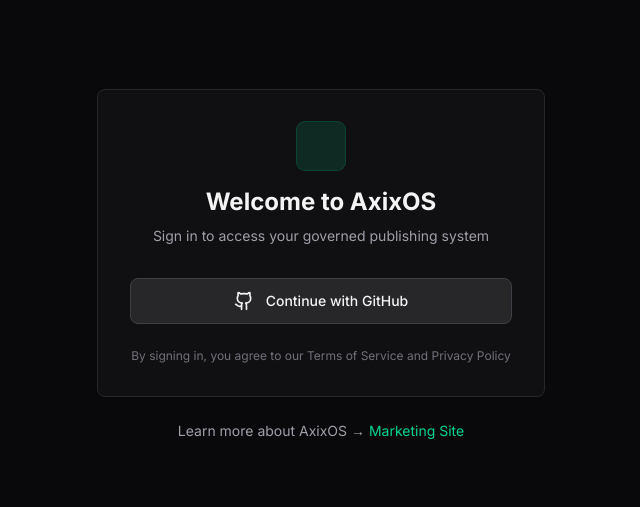
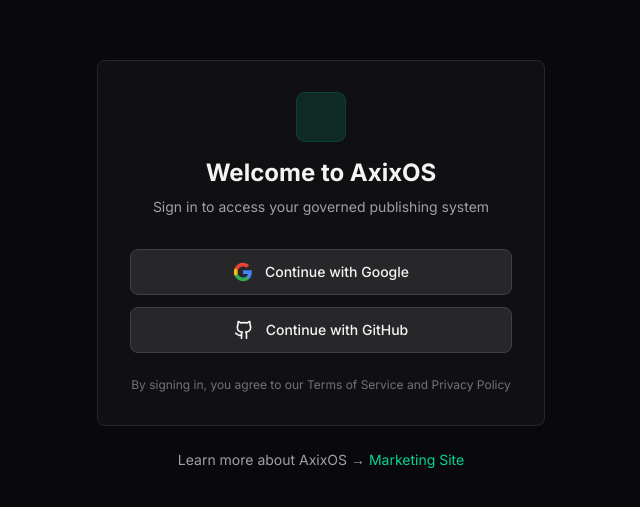
Before and after one commit to siparrott/pulse.onlinev1, a Next.js app: page /login in a window 1280 px wide. Shown: the part 135-642 px from the top of the page, without its empty margins (319-959 px from the left). Built offline with nearby package versions, Linux system fonts and the light colour scheme; no server answers.

Commit message:
feat: add Google OAuth login button alongside GitHub

```diff
--- a/src/app/login/page.tsx
+++ b/src/app/login/page.tsx
@@ -5,20 +5,20 @@ import { Github } from 'lucide-react'
 import { useState } from 'react'
 
 export default function LoginPage() {
-  const [loading, setLoading] = useState(false)
+  const [loading, setLoading] = useState<string | null>(null)
   const supabase = createClient()
 
-  const handleGitHubLogin = async () => {
-    setLoading(true)
+  const handleOAuthLogin = async (provider: 'github' | 'google') => {
+    setLoading(provider)
     const { error } = await supabase.auth.signInWithOAuth({
-      provider: 'github',
+      provider,
       options: {
         redirectTo: `${window.location.origin}/auth/callback`,
       },
     })
     if (error) {
       console.error('Error logging in:', error.message)
-      setLoading(false)
+      setLoading(null)
     }
   }
 
@@ -38,15 +38,27 @@ export default function LoginPage() {
           {/* OAuth Buttons */}
           <div className="space-y-3">
             <button
-              onClick={handleGitHubLogin}
-              disabled={loading}
-              className="flex w-full items-center justify-center gap-3 rounded-lg border border-zinc-700 bg-zinc-800 px-4 py-3 text-sm font-medium text-zinc-100 transition hover:bg-zinc-750 disabled:cursor-not-allowed disabled:opacity-50"
+              onClick={() => handleOAuthLogin('google')}
+              disabled={loading !== null}
+              className="flex w-full items-center justify-center gap-3 rounded-lg border border-zinc-700 bg-zinc-800 px-4 py-3 text-sm font-medium text-zinc-100 transition hover:bg-zinc-700 disabled:cursor-not-allowed disabled:opacity-50"
+            >
+              <svg className="h-5 w-5" viewBox="0 0 24 24">
+                <path fill="#4285F4" d="M22.56 12.25c0-.78-.07-1.53-.2-2.25H12v4.26h5.92a5.06 5.06 0 0 1-2.2 3.32v2.77h3.57c2.08-1.92 3.28-4.74 3.28-8.1z" />
+                <path fill="#34A853" d="M12 23c2.97 0 5.46-.98 7.28-2.66l-3.57-2.77c-.98.66-2.23 1.06-3.71 1.06-2.86 0-5.29-1.93-6.16-4.53H2.18v2.84C3.99 20.53 7.7 23 12 23z" />
+                <path fill="#FBBC05" d="M5.84 14.09c-.22-.66-.35-1.36-.35-2.09s.13-1.43.35-2.09V7.07H2.18C1.43 8.55 1 10.22 1 12s.43 3.45 1.18 4.93l2.85-2.22.81-.62z" />
+                <path fill="#EA4335" d="M12 5.38c1.62 0 3.06.56 4.21 1.64l3.15-3.15C17.45 2.09 14.97 1 12 1 7.7 1 3.99 3.47 2.18 7.07l3.66 2.84c.87-2.6 3.3-4.53 6.16-4.53z" />
+              </svg>
+              {loading === 'google' ? 'Connecting...' : 'Continue with Google'}
+            </button>
+
+            <button
+              onClick={() => handleOAuthLogin('github')}
+              disabled={loading !== null}
+              className="flex w-full items-center justify-center gap-3 rounded-lg border border-zinc-700 bg-zinc-800 px-4 py-3 text-sm font-medium text-zinc-100 transition hover:bg-zinc-700 disabled:cursor-not-allowed disabled:opacity-50"
             >
               <Github className="h-5 w-5" />
-              {loading ? 'Connecting...' : 'Continue with GitHub'}
+              {loading === 'github' ? 'Connecting...' : 'Continue with GitHub'}
             </button>
-
-            {/* Add more OAuth providers here */}
           </div>
 
           {/* Footer */}
```
